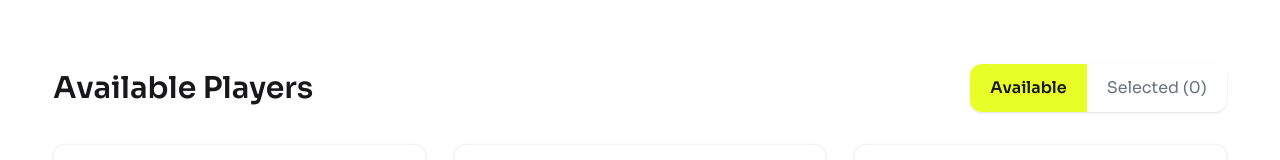
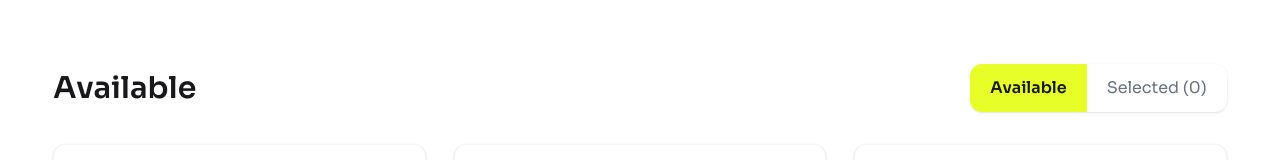
Before and after one commit to hasnatfahmidkhan/choose-you-xi, a React (Vite) app: page / in a window 1280 px wide. Shown: the part 716-876 px from the top of the page. Built offline with nearby package versions, Linux system fonts and the light colour scheme; grey boxes are pictures that could not be loaded.

Commit message:
fix the title of those section available and selected

```diff
--- a/src/App.jsx
+++ b/src/App.jsx
@@ -20,7 +20,9 @@
       <Navbar></Navbar>
       <Hero></Hero>
       <div className="flex items-center justify-between mt-20">
-        <h2 className="text-3xl font-semibold">Available Players</h2>
+        <h2 className="text-3xl font-semibold transition-all duration-150">
+          {toggle ? "Available" : `Selected Player (${0}/6)`}
+        </h2>
         <div className="shadow-sm rounded-xl">
           <button
             onClick={() => setToggle(true)}
```
